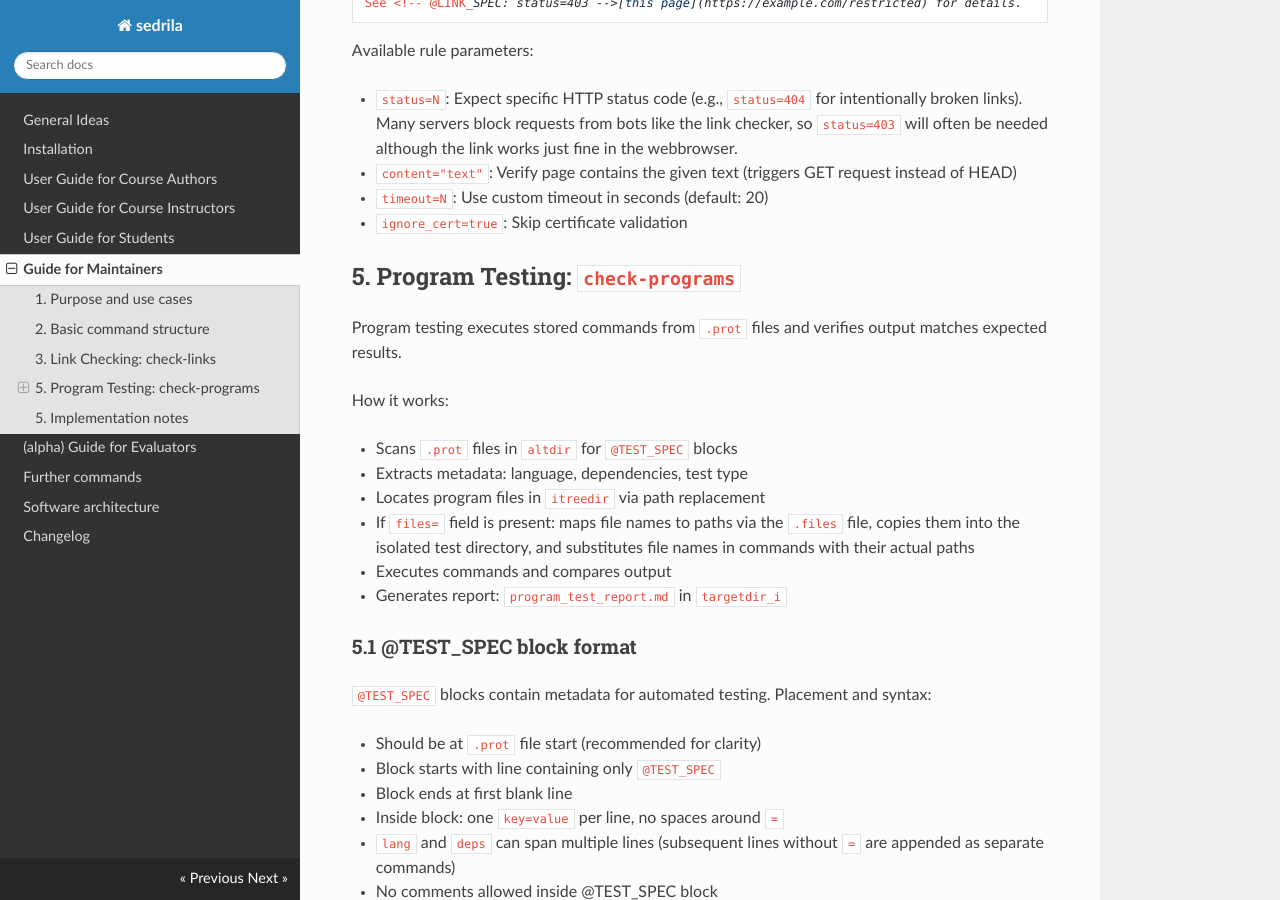
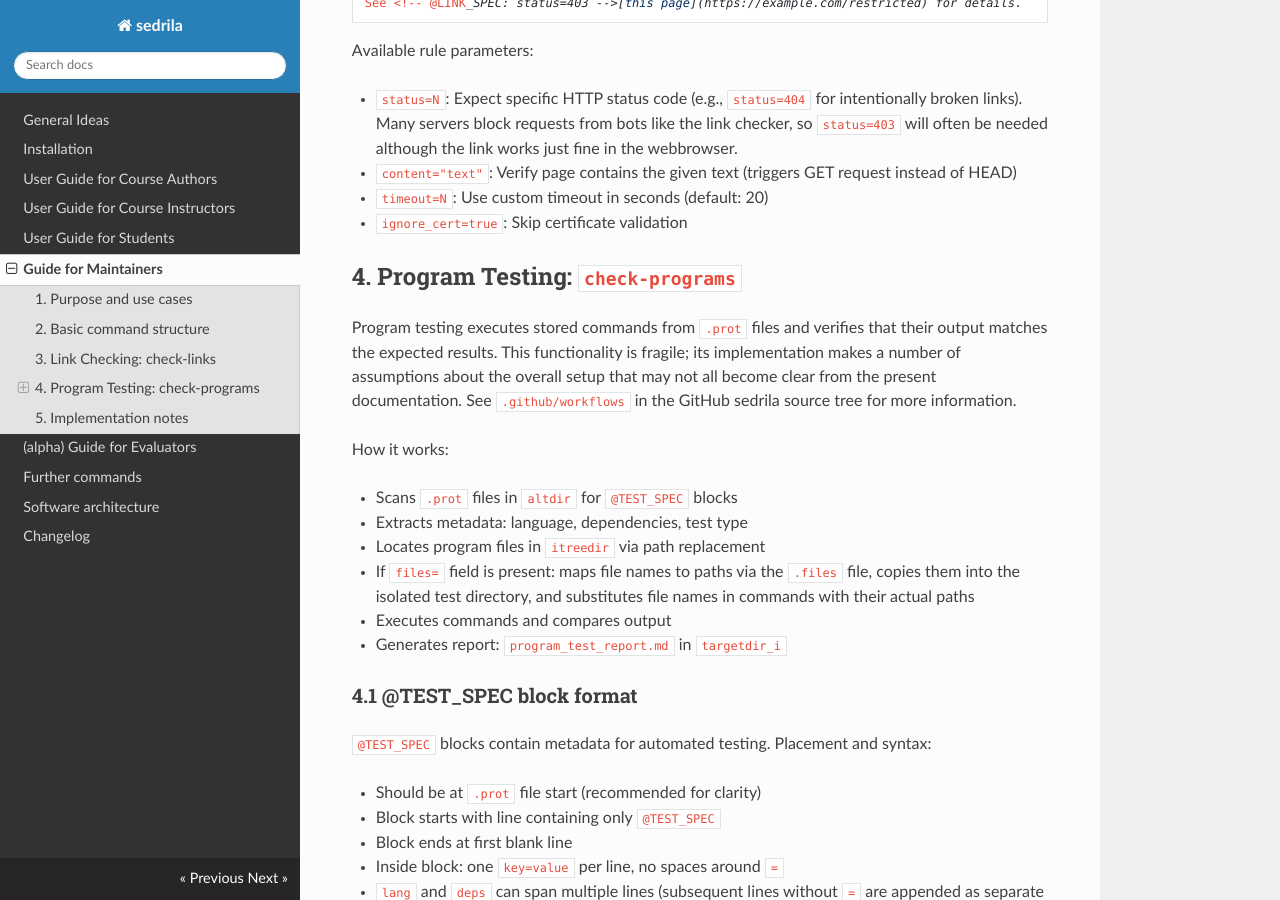
Before and after one commit to fubinf/sedrila, an MkDocs documentation site: the page built from docs/maintainers.md, in a window 1280 px wide and 900 px high, scrolled down 1855 px. Built offline with MkDocs 1.6.1, drawn with Linux system fonts in a browser that asks for light colours; nearby versions of some CDN libraries; some of the changed text lies outside the part shown.

Commit message:
maintainers.md: #29; mention fragility of check-programs wrt environment assumptions; fixed section numbering

```diff
--- a/docs/maintainers.md
+++ b/docs/maintainers.md
@@ -94,9 +94,13 @@ Available rule parameters:
 - `ignore_cert=true`: Skip certificate validation
 
 
-## 5. Program Testing: `check-programs`
+## 4. Program Testing: `check-programs`
 
-Program testing executes stored commands from `.prot` files and verifies output matches expected results.
+Program testing executes stored commands from `.prot` files and verifies that their output
+matches the expected results.
+This functionality is fragile; its implementation makes a number of assumptions about the overall setup
+that may not all become clear from the present documentation.
+See `.github/workflows` in the GitHub sedrila source tree for more information.
 
 How it works:
 
@@ -109,7 +113,7 @@ How it works:
 - Generates report: `program_test_report.md` in `targetdir_i`
 
 
-### 5.1 @TEST_SPEC block format
+### 4.1 @TEST_SPEC block format
 
 `@TEST_SPEC` blocks contain metadata for automated testing.
 Placement and syntax:
@@ -170,7 +174,7 @@ but lacks `@TEST_SPEC` itself, a warning is issued during `sedrila author build`
 Example: `Task 'go-pointers' is missing @TEST_SPEC but appears in dependency chain: go-functions -> go-pointers -> go-http-server`.
 These warnings don't interrupt the build or testing; they just indicate potential gaps in test coverage.
 
-### 5.2 Operating environment and dependencies
+### 4.2 Operating environment and dependencies
 
 Program testing requires language runtimes and package dependencies specified via `@TEST_SPEC` blocks.
 
@@ -210,7 +214,7 @@ Each test runs in a temporary isolated directory with only required files;
 the directory is automatically cleaned up after testing (success or failure).
 
 
-### 5.3 Automated vs. Manual vs. Skip
+### 4.3 Automated vs. Manual vs. Skip
 
 Test execution mode is determined by `@PROT_SPEC` block content:
 
```
